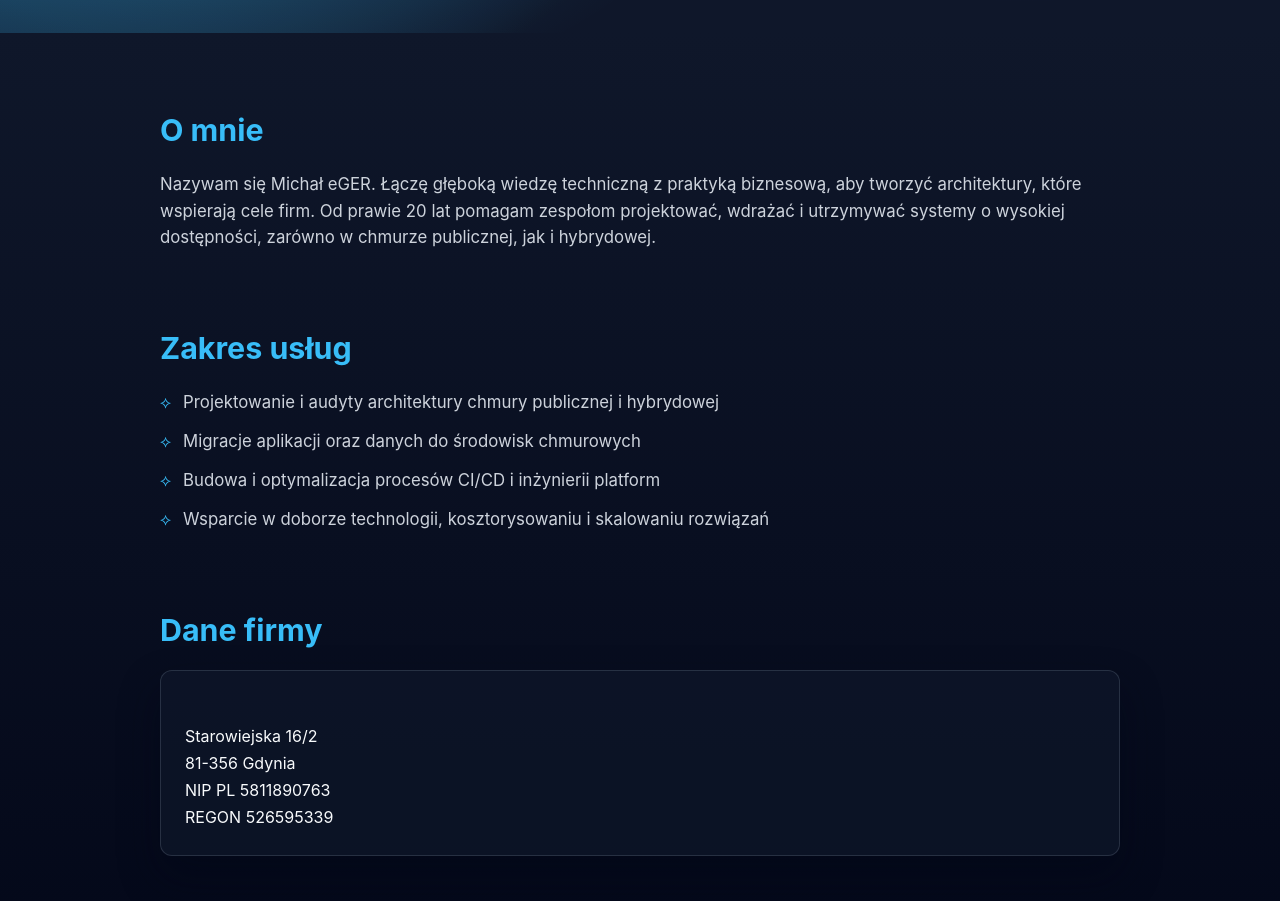
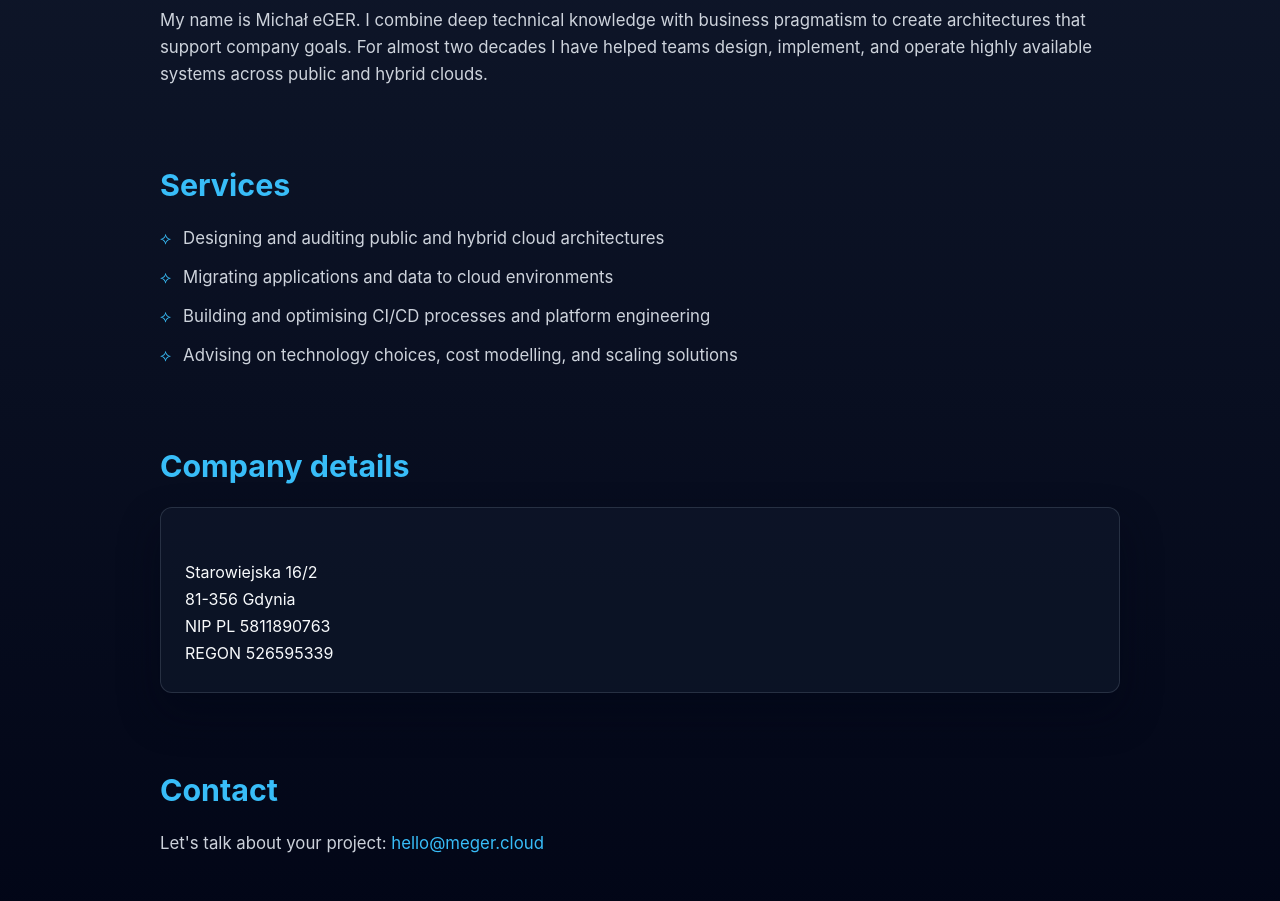
Before and after one commit to gmeger/meger.cloud, a plain HTML site: page index.html in a window 1280 px wide. Shown: the part 667-1568 px from the top of the page. Drawn offline with Linux system fonts and the light colour scheme.

Commit message:
Add bilingual support with language toggle

```diff
--- a/index.html
+++ b/index.html
@@ -1,5 +1,5 @@
 <!DOCTYPE html>
-<html lang="pl">
+<html lang="en">
   <head>
     <meta charset="utf-8" />
     <meta name="viewport" content="width=device-width, initial-scale=1" />
@@ -31,6 +31,33 @@
         padding: 4rem 1.5rem 3rem;
         position: relative;
         overflow: hidden;
+      }
+
+      .topbar {
+        position: absolute;
+        top: 1.5rem;
+        right: 1.5rem;
+        z-index: 2;
+      }
+
+      .language-toggle {
+        border: 1px solid rgba(148, 163, 184, 0.3);
+        background: rgba(15, 23, 42, 0.65);
+        color: #f8fafc;
+        padding: 0.5rem 1rem;
+        border-radius: 999px;
+        font-size: 0.9rem;
+        font-weight: 600;
+        cursor: pointer;
+        transition: transform 0.2s ease, box-shadow 0.2s ease;
+        box-shadow: 0 0.75rem 1.5rem rgba(15, 23, 42, 0.35);
+      }
+
+      .language-toggle:hover,
+      .language-toggle:focus-visible {
+        transform: translateY(-1px);
+        box-shadow: 0 1rem 2rem rgba(15, 23, 42, 0.45);
+        outline: none;
       }
 
       header::after {
@@ -160,14 +187,26 @@
   </head>
   <body>
     <header>
+      <div class="topbar">
+        <button id="language-toggle" class="language-toggle" type="button">
+          Polski
+        </button>
+      </div>
       <div class="hero">
-        <img src="meger.cloud.svg" alt="Logo meger.cloud" />
+        <img
+          src="meger.cloud.svg"
+          alt="meger.cloud logo"
+          data-i18n="logoAlt"
+          data-i18n-attr="alt"
+        />
         <div class="hero-text">
-          <h1>Architektura chmury i oprogramowania skrojona na miarę</h1>
-          <p>
-            meger.cloud to indywidualne wsparcie architekta chmurowego i
-            softwareowego z niemal dwudziestoletnim doświadczeniem w IT. Buduję
-            rozwiązania, które są niezawodne, bezpieczne i skalowalne.
+          <h1 data-i18n="heroTitle">
+            Cloud and software architecture tailored to your business
+          </h1>
+          <p data-i18n="heroIntro">
+            meger.cloud delivers hands-on cloud and software architecture
+            expertise from nearly twenty years in IT. I build solutions that are
+            reliable, secure, and scalable.
           </p>
         </div>
       </div>
@@ -175,26 +214,35 @@
     <main>
       <div class="content">
         <section id="about">
-          <h2>O mnie</h2>
-          <p>
-            Nazywam się Michał eGER. Łączę głęboką wiedzę techniczną z praktyką
-            biznesową, aby tworzyć architektury, które wspierają cele firm. Od
-            prawie 20 lat pomagam zespołom projektować, wdrażać i utrzymywać
-            systemy o wysokiej dostępności, zarówno w chmurze publicznej, jak i
-            hybrydowej.
+          <h2 data-i18n="aboutHeading">About me</h2>
+          <p data-i18n="aboutBody">
+            My name is Michał eGER. I combine deep technical knowledge with
+            business pragmatism to create architectures that support company
+            goals. For almost two decades I have helped teams design, implement,
+            and operate highly available systems across public and hybrid
+            clouds.
           </p>
         </section>
         <section id="services">
-          <h2>Zakres usług</h2>
+          <h2 data-i18n="servicesHeading">Services</h2>
           <ul>
-            <li>Projektowanie i audyty architektury chmury publicznej i hybrydowej</li>
-            <li>Migracje aplikacji oraz danych do środowisk chmurowych</li>
-            <li>Budowa i optymalizacja procesów CI/CD i inżynierii platform</li>
-            <li>Wsparcie w doborze technologii, kosztorysowaniu i skalowaniu rozwiązań</li>
+            <li data-i18n="service1">
+              Designing and auditing public and hybrid cloud architectures
+            </li>
+            <li data-i18n="service2">
+              Migrating applications and data to cloud environments
+            </li>
+            <li data-i18n="service3">
+              Building and optimising CI/CD processes and platform engineering
+            </li>
+            <li data-i18n="service4">
+              Advising on technology choices, cost modelling, and scaling
+              solutions
+            </li>
           </ul>
         </section>
         <section id="company">
-          <h2>Dane firmy</h2>
+          <h2 data-i18n="companyHeading">Company details</h2>
           <address>
 Starowiejska 16/2
 81-356 Gdynia
@@ -203,19 +251,114 @@ REGON 526595339
           </address>
         </section>
         <section id="contact">
-          <h2>Kontakt</h2>
-          <p>
-            Zapraszam do rozmowy o Twoim projekcie: <a href="mailto:hello@meger.cloud">hello@meger.cloud</a>
+          <h2 data-i18n="contactHeading">Contact</h2>
+          <p data-i18n="contactBody">
+            Let's talk about your project:
+            <a href="mailto:hello@meger.cloud">hello@meger.cloud</a>
           </p>
         </section>
       </div>
     </main>
     <footer>
-      © <span id="year"></span> meger.cloud — rozwiązania chmurowe i softwareowe
-      tworzone z pasją.
+      © <span id="year"></span>
+      <span data-i18n="footerText">meger.cloud — cloud and software solutions crafted with passion.</span>
     </footer>
     <script>
-      document.getElementById("year").textContent = new Date().getFullYear();
+      const translations = {
+        en: {
+          logoAlt: "meger.cloud logo",
+          heroTitle: "Cloud and software architecture tailored to your business",
+          heroIntro:
+            "meger.cloud delivers hands-on cloud and software architecture expertise from nearly twenty years in IT. I build solutions that are reliable, secure, and scalable.",
+          aboutHeading: "About me",
+          aboutBody:
+            "My name is Michał eGER. I combine deep technical knowledge with business pragmatism to create architectures that support company goals. For almost two decades I have helped teams design, implement, and operate highly available systems across public and hybrid clouds.",
+          servicesHeading: "Services",
+          service1: "Designing and auditing public and hybrid cloud architectures",
+          service2: "Migrating applications and data to cloud environments",
+          service3: "Building and optimising CI/CD processes and platform engineering",
+          service4: "Advising on technology choices, cost modelling, and scaling solutions",
+          companyHeading: "Company details",
+          contactHeading: "Contact",
+          contactBody:
+            "Let's talk about your project: <a href=\"mailto:hello@meger.cloud\">hello@meger.cloud</a>",
+          footerText: "meger.cloud — cloud and software solutions crafted with passion.",
+        },
+        pl: {
+          logoAlt: "Logo meger.cloud",
+          heroTitle: "Architektura chmury i oprogramowania skrojona na miarę",
+          heroIntro:
+            "meger.cloud to indywidualne wsparcie architekta chmurowego i softwareowego z niemal dwudziestoletnim doświadczeniem w IT. Buduję rozwiązania, które są niezawodne, bezpieczne i skalowalne.",
+          aboutHeading: "O mnie",
+          aboutBody:
+            "Nazywam się Michał eGER. Łączę głęboką wiedzę techniczną z praktyką biznesową, aby tworzyć architektury, które wspierają cele firm. Od prawie 20 lat pomagam zespołom projektować, wdrażać i utrzymywać systemy o wysokiej dostępności, zarówno w chmurze publicznej, jak i hybrydowej.",
+          servicesHeading: "Zakres usług",
+          service1: "Projektowanie i audyty architektury chmury publicznej i hybrydowej",
+          service2: "Migracje aplikacji oraz danych do środowisk chmurowych",
+          service3: "Budowa i optymalizacja procesów CI/CD i inżynierii platform",
+          service4: "Wsparcie w doborze technologii, kosztorysowaniu i skalowaniu rozwiązań",
+          companyHeading: "Dane firmy",
+          contactHeading: "Kontakt",
+          contactBody:
+            "Zapraszam do rozmowy o Twoim projekcie: <a href=\"mailto:hello@meger.cloud\">hello@meger.cloud</a>",
+          footerText: "meger.cloud — rozwiązania chmurowe i softwareowe tworzone z pasją.",
+        },
+      };
+
+      const yearEl = document.getElementById("year");
+      yearEl.textContent = new Date().getFullYear();
+
+      const languageToggle = document.getElementById("language-toggle");
+      const toggleText = { en: "Polski", pl: "English" };
+      const toggleLabel = {
+        en: "Przełącz na język polski",
+        pl: "Switch to English",
+      };
+
+      const elements = document.querySelectorAll("[data-i18n]");
+
+      function applyLocale(locale) {
+        const safeLocale = translations[locale] ? locale : "en";
+        document.documentElement.setAttribute("lang", safeLocale);
+
+        elements.forEach((el) => {
+          const key = el.dataset.i18n;
+          const translation = translations[safeLocale][key];
+          if (!translation) return;
+
+          if (el.dataset.i18nAttr) {
+            el.setAttribute(el.dataset.i18nAttr, translation);
+          } else {
+            el.innerHTML = translation;
+          }
+        });
+
+        languageToggle.textContent = toggleText[safeLocale];
+        languageToggle.setAttribute("aria-label", toggleLabel[safeLocale]);
+        localStorage.setItem("preferredLanguage", safeLocale);
+      }
+
+      function detectPreferredLocale() {
+        const stored = localStorage.getItem("preferredLanguage");
+        if (stored && translations[stored]) {
+          return stored;
+        }
+
+        const browserLocale = navigator.language || navigator.userLanguage;
+        if (browserLocale && browserLocale.toLowerCase().startsWith("pl")) {
+          return "pl";
+        }
+
+        return "en";
+      }
+
+      let currentLocale = detectPreferredLocale();
+      applyLocale(currentLocale);
+
+      languageToggle.addEventListener("click", () => {
+        currentLocale = currentLocale === "en" ? "pl" : "en";
+        applyLocale(currentLocale);
+      });
     </script>
   </body>
 </html>
```
